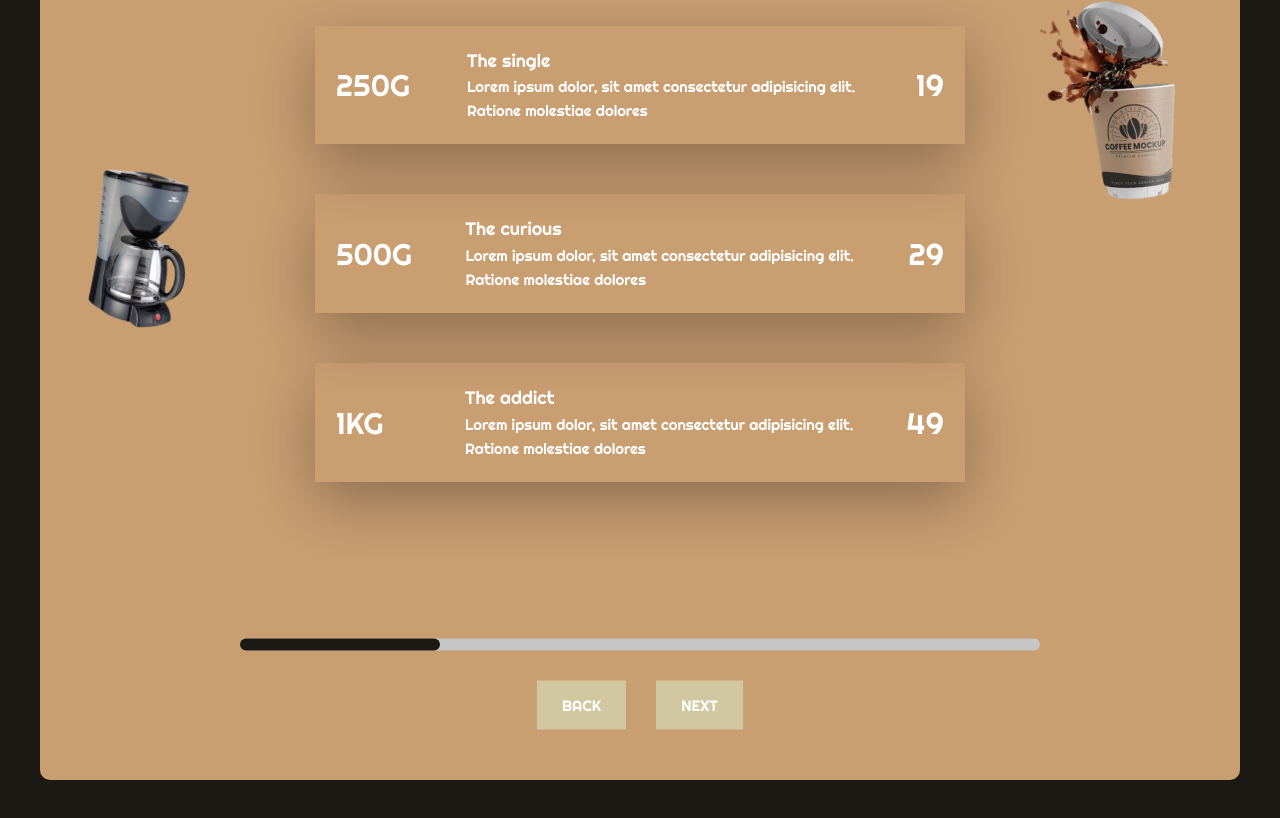
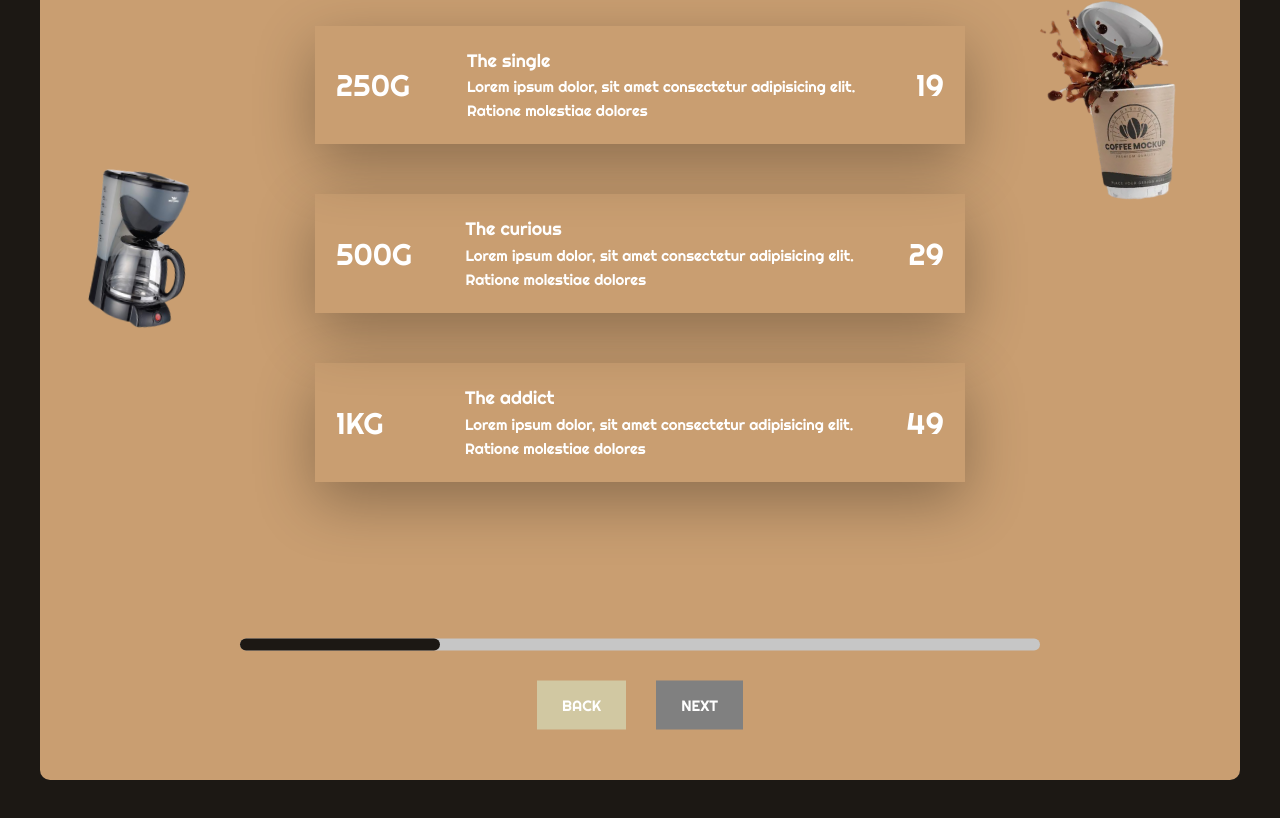
Before and after one commit to volkanakyel/coffeehub-subscribe, a Vue app: page / in a window 1280 px wide. Shown: the part 260-1078 px from the top of the page. Built offline with nearby package versions, Linux system fonts and the light colour scheme.

Commit message:
coffee-h base scss adding class

```diff
--- a/src/assets/scss/_base.scss
+++ b/src/assets/scss/_base.scss
@@ -43,4 +43,7 @@ body {
     color: $base-white;
     background-color: $primary;
   }
+  &:disabled {
+    background-color: grey;
+  }
 }
--- a/src/components/FormWizard.vue
+++ b/src/components/FormWizard.vue
@@ -9,6 +9,7 @@
       @next="nextStep"
       :currentStepNumber="currentStepNumber"
       :stepNumber="stepNumber"
+      :canGoNext="canGoNext"
     />
   </FormPlanPicker>
 </template>
@@ -24,8 +25,10 @@ import Navigation from './Navigation.vue';
 
 const currentStepNumber = ref(1);
 const stepNumber = 4;
+const canGoNext = ref(false);
 const nextStep = () => {
   currentStepNumber.value++;
+  canGoNext.value = false;
 };
 const previousStep = () => {
   currentStepNumber.value--;
@@ -34,11 +37,13 @@ const previousStep = () => {
 const selectedPlan = reactive({});
 const selectedCoffeePlan = (plan) => {
   Object.assign(selectedPlan, plan);
+  canGoNext.value = true;
 };
 
 const userFormDetails = reactive({});
 const updateFormUserDetails = (form) => {
   Object.assign(userFormDetails, form);
+  canGoNext.value = true;
 };
 
 const userFormAddress = reactive({});
--- a/src/components/Navigation.vue
+++ b/src/components/Navigation.vue
@@ -5,7 +5,7 @@
     </div>
     <div class="button-actions">
       <button class="base-button" @click="prevStep">Back</button>
-      <button class="base-button" @click="nextStep">Next</button>
+      <button class="base-button" :disabled="!canGoNext" @click="nextStep">Next</button>
     </div>
   </div>
 </template>
@@ -15,7 +15,8 @@ import { defineProps, computed, defineEmits } from 'vue';
 
 const props = defineProps({
   currentStepNumber: { type: Number },
-  stepNumber: { type: Number, default: 4 }
+  stepNumber: { type: Number, default: 4 },
+  canGoNext: { type: Boolean, required: true }
 });
 const emit = defineEmits(['next', 'prev']);
 const progress = computed(() => (props.currentStepNumber / props.stepNumber) * 100);
```
